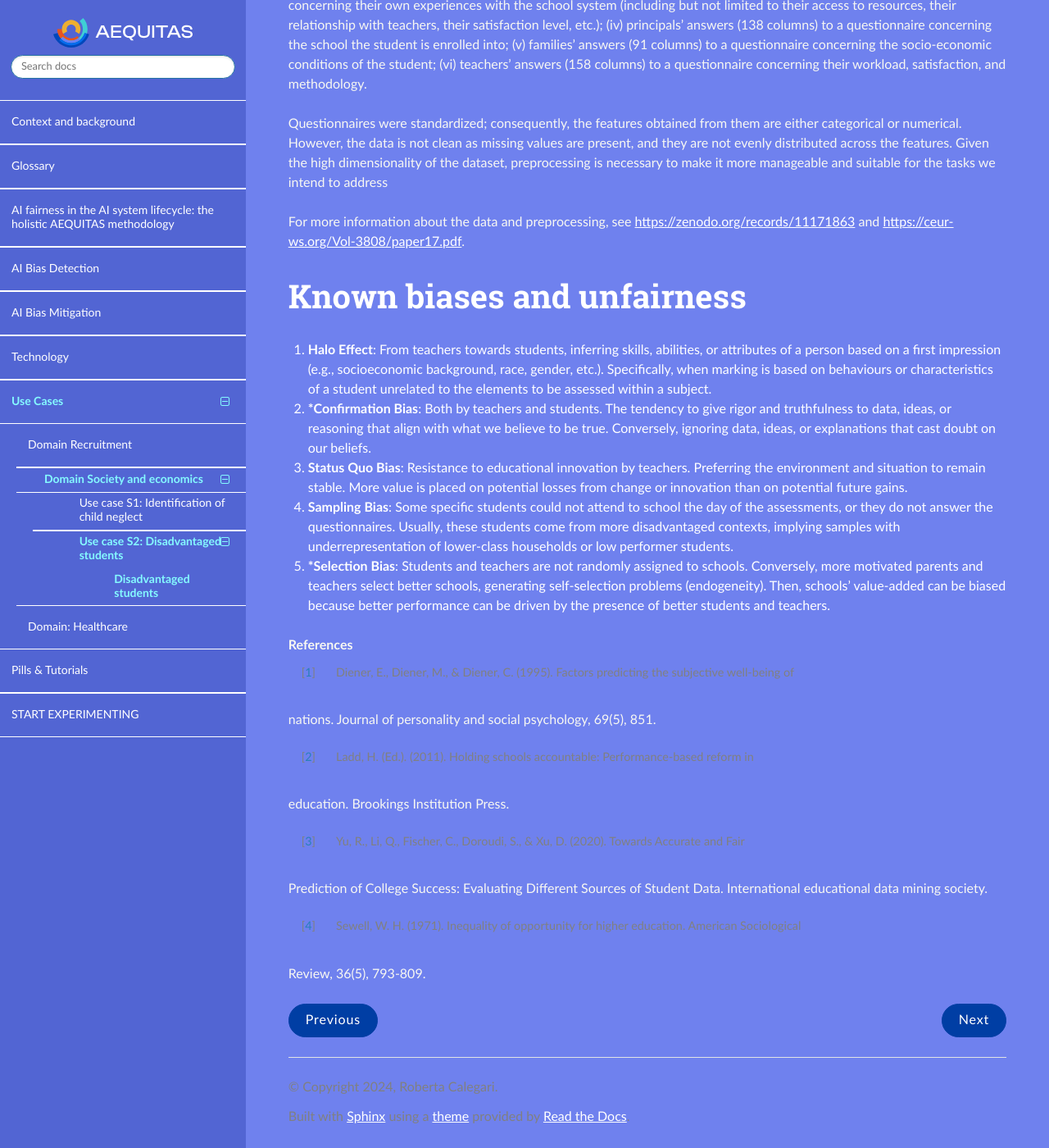
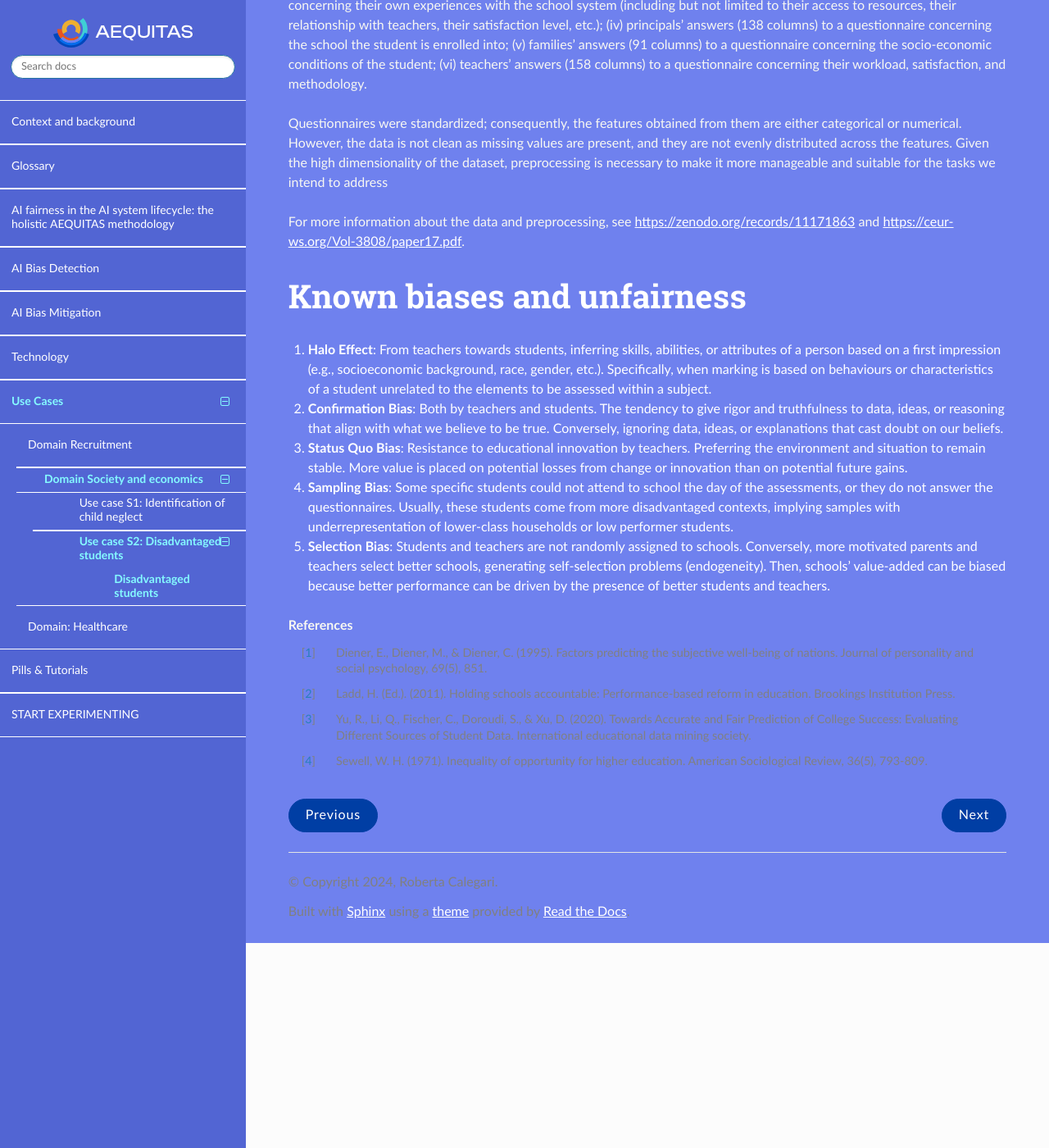
Before and after one commit to aequitas-aod/aequitas-home, a Sphinx documentation site: the page built from docs/source/usecase-s2-disadvantaged-students.rst, in a window 1280 px wide and 1400 px high, scrolled down 1672 px. Shown: the whole window at 82% size. Built offline with Sphinx 7.4.7 and the Read the Docs theme 3.1.0, drawn with Linux system fonts in a browser that asks for light colours.

Commit message:
Fix typos and references sections in S2

```diff
--- a/docs/source/usecase-s2-disadvantaged-students.rst
+++ b/docs/source/usecase-s2-disadvantaged-students.rst
@@ -44,25 +44,20 @@ Known biases and unfairness
 
 #. **Halo Effect**: From teachers towards students, inferring skills, abilities, or attributes of a person based on a first impression (e.g., socioeconomic background, race, gender, etc.). Specifically, when marking is based on behaviours or characteristics of a student unrelated to the elements to be assessed within a subject.
 
-#. ***Confirmation Bias**: Both by teachers and students. The tendency to give rigor and truthfulness to data, ideas, or reasoning that align with what we believe to be true. Conversely, ignoring data, ideas, or explanations that cast doubt on our beliefs.
+#. **Confirmation Bias**: Both by teachers and students. The tendency to give rigor and truthfulness to data, ideas, or reasoning that align with what we believe to be true. Conversely, ignoring data, ideas, or explanations that cast doubt on our beliefs.
 
 #. **Status Quo Bias**: Resistance to educational innovation by teachers. Preferring the environment and situation to remain stable. More value is placed on potential losses from change or innovation than on potential future gains.
 
 #. **Sampling Bias**: Some specific students could not attend to school the day of the assessments, or they do not answer the questionnaires. Usually, these students come from more disadvantaged contexts, implying samples with underrepresentation of lower-class households or low performer students.
 
-#. ***Selection Bias**: Students and teachers are not randomly assigned to schools. Conversely, more motivated parents and teachers select better schools, generating self-selection problems (endogeneity). Then, schools’ value-added can be biased because better performance can be driven by the presence of better students and teachers.
+#. **Selection Bias**: Students and teachers are not randomly assigned to schools. Conversely, more motivated parents and teachers select better schools, generating self-selection problems (endogeneity). Then, schools’ value-added can be biased because better performance can be driven by the presence of better students and teachers.
 
 .. rubric:: References
 
-.. [1] Diener, E., Diener, M., & Diener, C. (1995). Factors predicting the subjective well-being of
-nations. Journal of personality and social psychology, 69(5), 851.
+.. [1] Diener, E., Diener, M., & Diener, C. (1995). Factors predicting the subjective well-being of nations. Journal of personality and social psychology, 69(5), 851.
 
-.. [2] Ladd, H. (Ed.). (2011). Holding schools accountable: Performance-based reform in
-education. Brookings Institution Press.
+.. [2] Ladd, H. (Ed.). (2011). Holding schools accountable: Performance-based reform in education. Brookings Institution Press.
 
-.. [3] Yu, R., Li, Q., Fischer, C., Doroudi, S., & Xu, D. (2020). Towards Accurate and Fair
-Prediction of College Success: Evaluating Different Sources of Student Data. International
-educational data mining society.
+.. [3] Yu, R., Li, Q., Fischer, C., Doroudi, S., & Xu, D. (2020). Towards Accurate and Fair Prediction of College Success: Evaluating Different Sources of Student Data. International educational data mining society.
 
-.. [4] Sewell, W. H. (1971). Inequality of opportunity for higher education. American Sociological
-Review, 36(5), 793-809.
+.. [4] Sewell, W. H. (1971). Inequality of opportunity for higher education. American Sociological Review, 36(5), 793-809.
```
